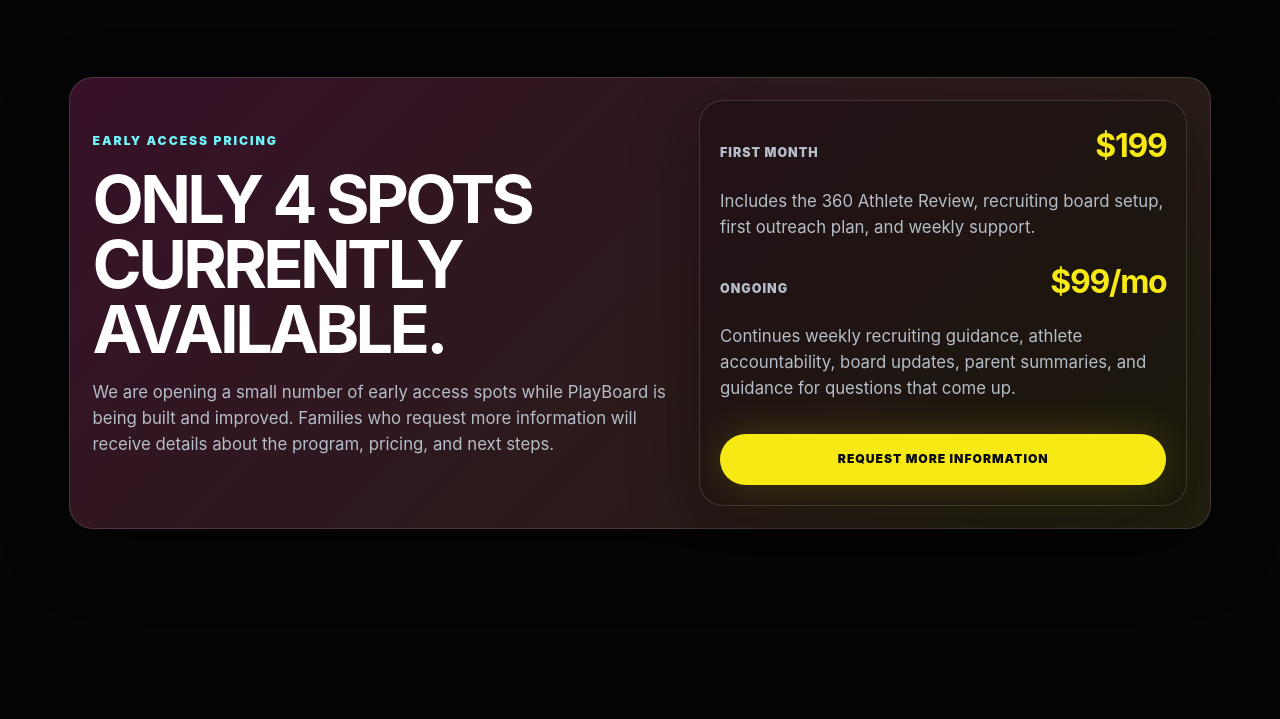
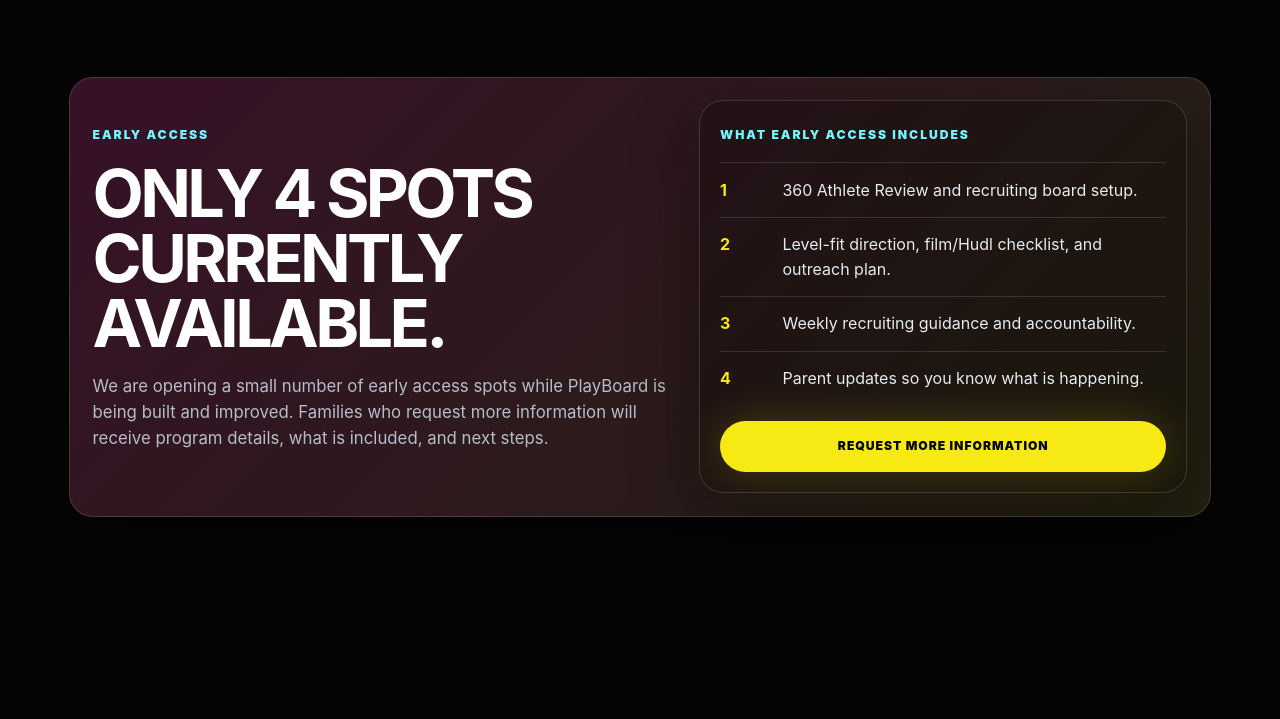
Before and after one commit to rickmooberryhome/playboard, a plain HTML site: page index.html in a window 1280 px wide. Shown: the part 5980-6699 px from the top of the page. Drawn offline with Linux system fonts and the light colour scheme.

Commit message:
Hide pricing on landing page

```diff
--- a/index.html
+++ b/index.html
@@ -231,19 +231,20 @@
     <section class="section pricing" id="pricing">
       <div class="pricing-card">
         <div>
-          <p class="eyebrow">Early access pricing</p>
+          <p class="eyebrow">Early access</p>
           <h2>Only 4 spots currently available.</h2>
           <p>
             We are opening a small number of early access spots while PlayBoard is being built and improved.
-            Families who request more information will receive details about the program, pricing, and next steps.
+            Families who request more information will receive program details, what is included, and next steps.
           </p>
         </div>
 
         <div class="price-box">
-          <div class="price-line"><span>First month</span><strong>$199</strong></div>
-          <p>Includes the 360 Athlete Review, recruiting board setup, first outreach plan, and weekly support.</p>
-          <div class="price-line"><span>Ongoing</span><strong>$99/mo</strong></div>
-          <p>Continues weekly recruiting guidance, athlete accountability, board updates, parent summaries, and guidance for questions that come up.</p>
+          <span class="panel-label">What early access includes</span>
+          <div class="panel-row"><strong>1</strong><span>360 Athlete Review and recruiting board setup.</span></div>
+          <div class="panel-row"><strong>2</strong><span>Level-fit direction, film/Hudl checklist, and outreach plan.</span></div>
+          <div class="panel-row"><strong>3</strong><span>Weekly recruiting guidance and accountability.</span></div>
+          <div class="panel-row"><strong>4</strong><span>Parent updates so you know what is happening.</span></div>
           <a class="button button-primary" href="#intake" data-scroll-to-intake>Request More Information</a>
         </div>
       </div>
@@ -255,7 +256,7 @@
         <h2>Start with a simple information request.</h2>
         <p>
           You do not need to have everything figured out. Send the basics and we will follow up with more details about the program,
-          the 360 Athlete Review, ongoing support, pricing, and next steps.
+          the 360 Athlete Review, ongoing support, and next steps.
         </p>
       </div>
 
@@ -288,7 +289,7 @@
         <h2>Request more information about PlayBoard.</h2>
         <p>
           Share the basics. We will send more information about the PlayBoard program, the 360 Athlete Review,
-          ongoing recruiting guidance, pricing, and next steps.
+          ongoing recruiting guidance, and next steps.
         </p>
       </div>
 
```
